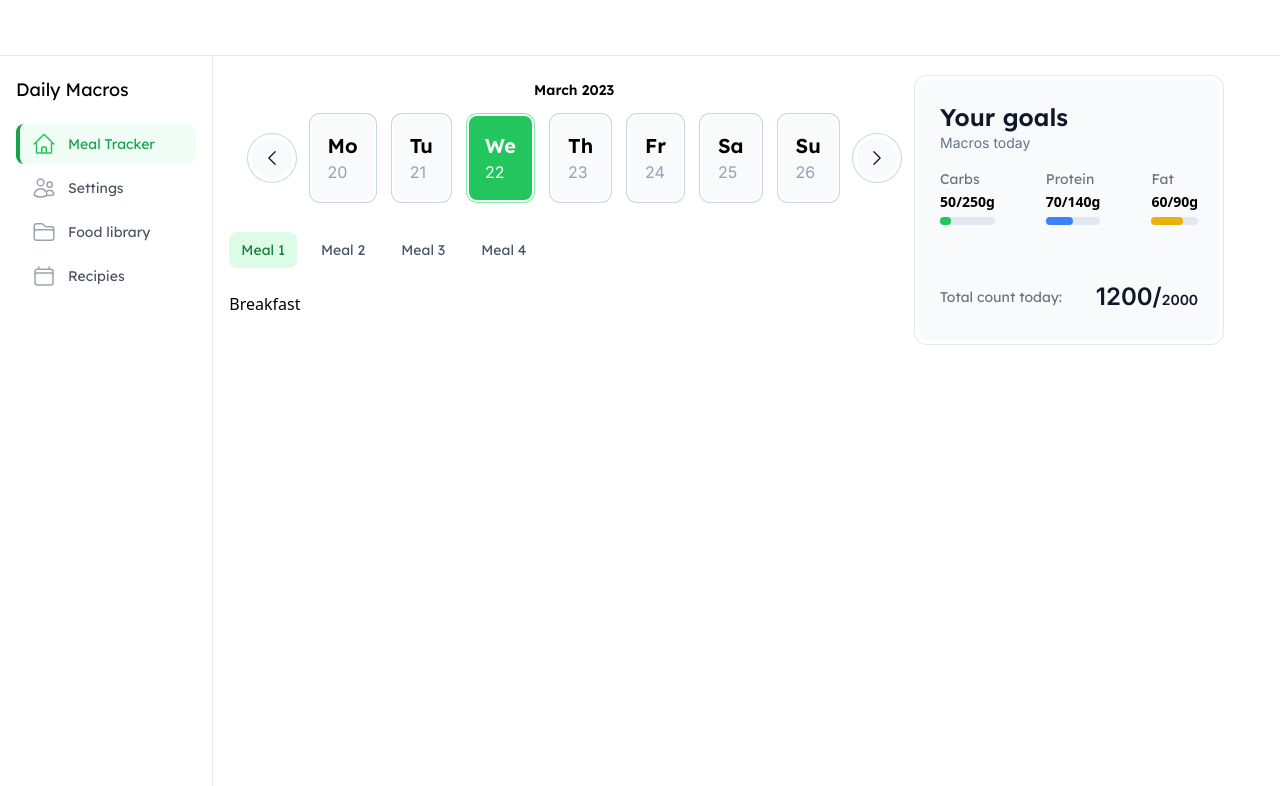
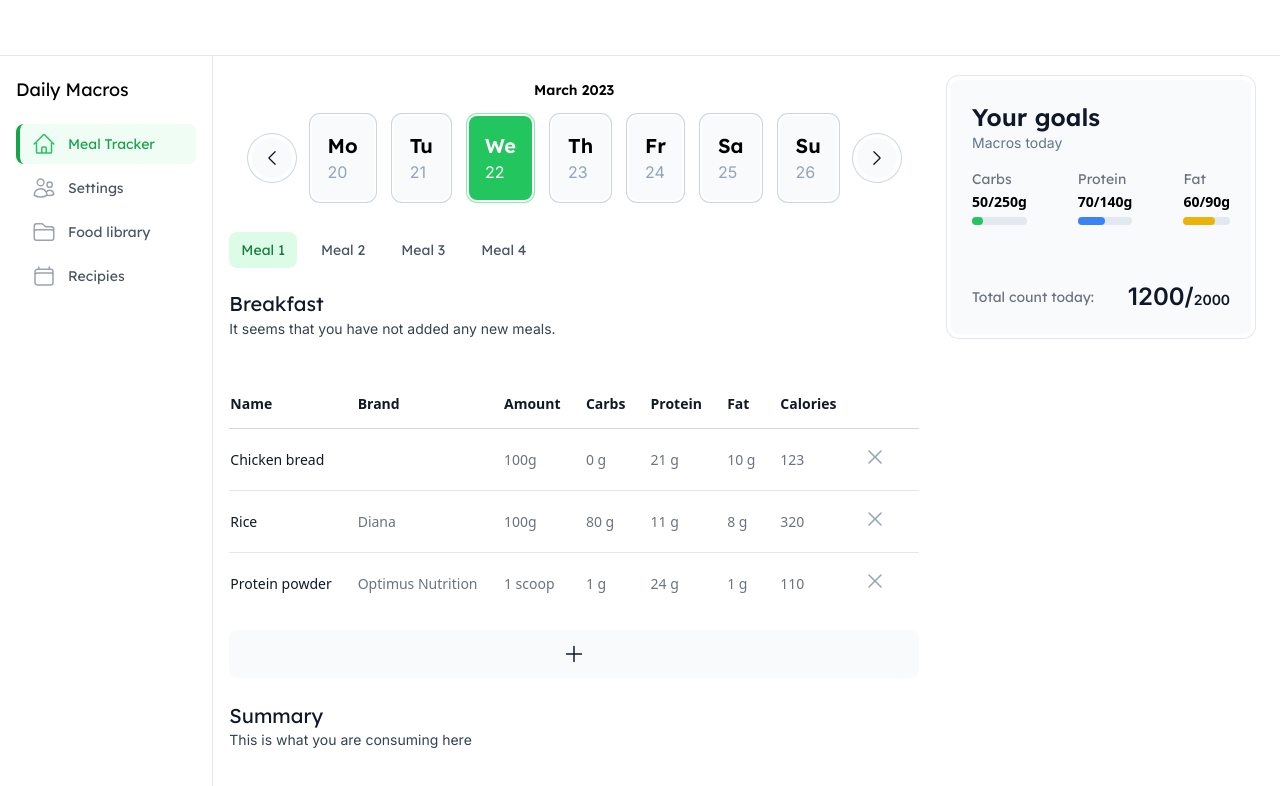
Before and after one commit to rmacuna/daily-macros-nuxt, a Nuxt app: page /counter in a window 1280 px wide. Shown: the top 786 px of the page. Built offline with nearby package versions, Linux system fonts and the light colour scheme.

Commit message:
feat: add meals table to counter page

```diff
--- a/components/MealsTable/MealsTable.vue
+++ b/components/MealsTable/MealsTable.vue
@@ -1,23 +1,17 @@
 <template>
   <div class="sm:flex sm:items-center">
     <div class="sm:flex-auto">
-      <h1 class="text-base font-semibold leading-6 text-gray-900">
+      <h1 class="text-xl font-heading leading-6 text-gray-900">
         {{ mealName }}
       </h1>
-      <p v-if="mealComments" class="mt-2 text-sm text-gray-700">
+      <p v-if="mealComments" class="mt-2 text-sm font-body text-gray-700">
         {{ mealComments }}
       </p>
-      <span v-else class="mt-2 text-sm text-gray-700">
+      <span v-else class="mt-2 text-sm font-body text-gray-700">
         It seems that you have not added any new meals.
       </span>
     </div>
-    <div class="mt-4 sm:mt-0 sm:ml-16 sm:flex-none">
-      <button type="button"
-        class="block rounded-md bg-green-600 py-2 px-3 text-center text-sm font-semibold text-white shadow-sm
-          hover:bg-green-500 focus-visible:outline focus-visible:outline-2 focus-visible:outline-offset-2 focus-visible:outline-green-600">
-        Add meal
-      </button>
-    </div>
+
   </div>
 
   <div class="mt-8 flow-root">
@@ -57,13 +51,19 @@
             </tr>
           </tbody>
         </table>
+        <button
+          class="justify-center flex w-full cursor-pointer mt-4 py-3 rounded-lg bg-slate-50 hover:bg-slate-100 transition-colors">
+          <span class="text-slate-800 text-sm font-body font-normal tracking-wide">
+            <PlusIcon class="w-6 h-6 text-slate-900" />
+          </span>
+        </button>
       </div>
     </div>
   </div>
 </template>
 
 <script setup>
-import { XMarkIcon } from "@heroicons/vue/24/solid";
+import { XMarkIcon, PlusIcon } from "@heroicons/vue/24/solid";
 
 defineProps(["mealComments", "mealName"]);
 const mealData = ref([
--- a/pages/counter/index.vue
+++ b/pages/counter/index.vue
@@ -4,7 +4,13 @@
       <HorizontalCalendar />
       <Tabs class="mt-8">
         <TabsPanel title="Meal 1" class="py-4">
-          Breakfast
+          <MealsTable meal-name="Breakfast" />
+
+          <div class="py-4">
+            <h1 class="text-xl text-slate-900 font-heading">Summary</h1>
+            <p class="text-sm font-body text-slate-700">This is what you are consuming here</p>
+
+          </div>
         </TabsPanel>
         <TabsPanel title="Meal 2">
           Dinner
@@ -18,7 +24,11 @@
       </Tabs>
     </div>
 
-    <MacrosCard class="col-span-4"  :daily-distribution="distribution" />
+    <div class="flex flex-col col-span-4 pl-8">
+      <div class="h-56">
+        <MacrosCard :daily-distribution="distribution" />
+      </div>
+    </div>
   </div>
 </template>
 
```
